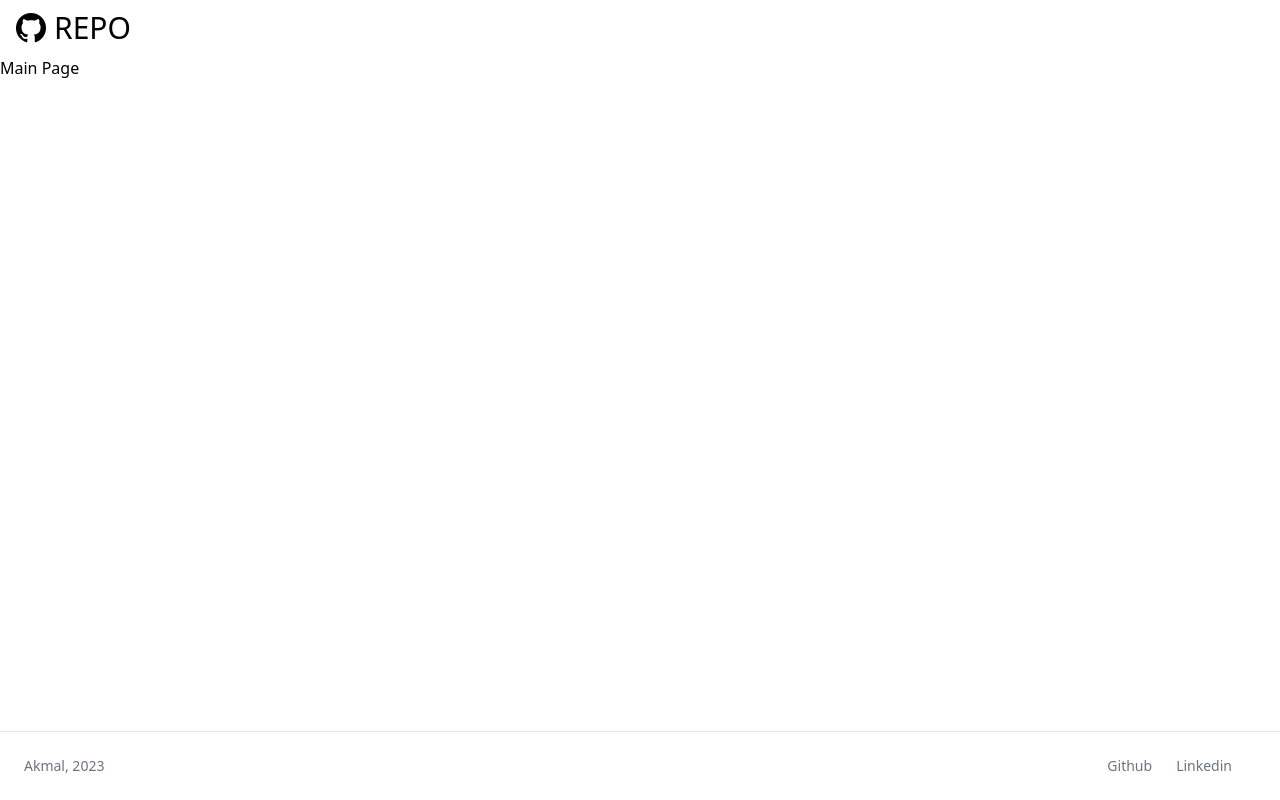
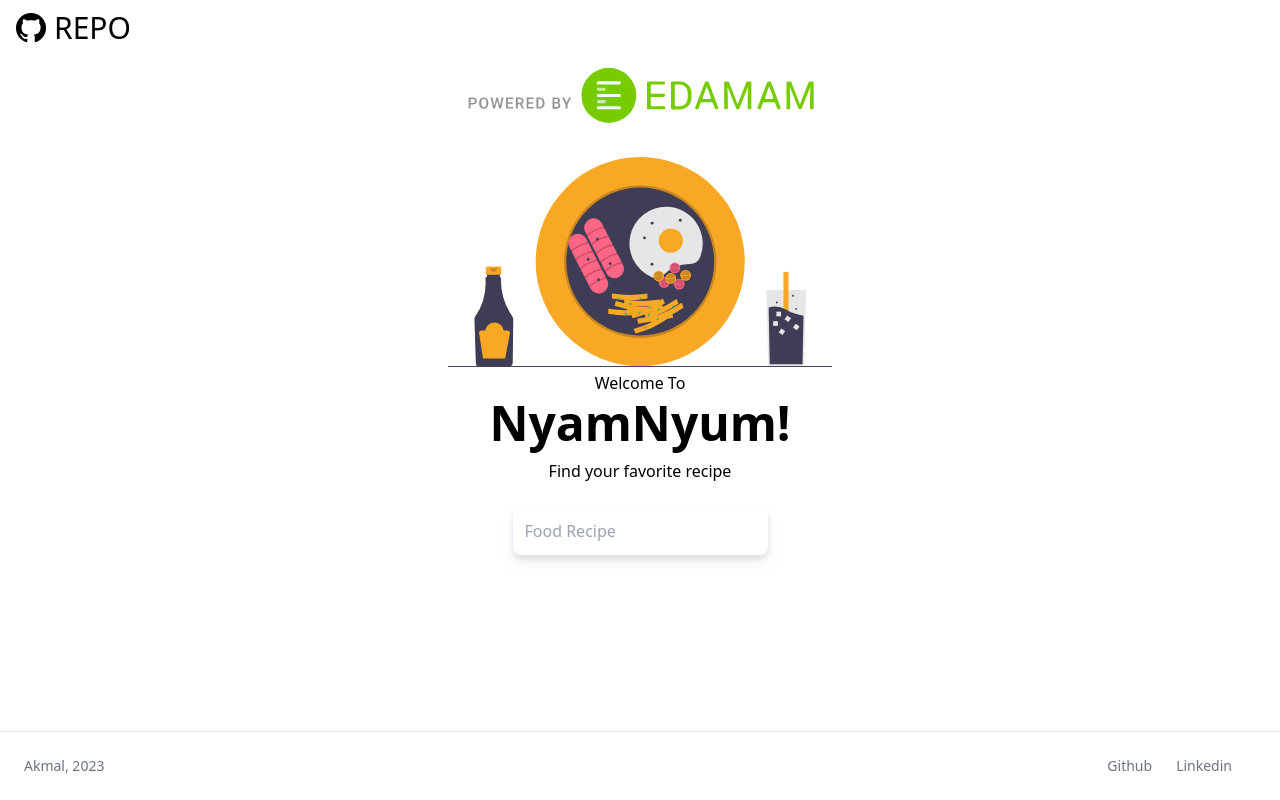
Before and after one commit to akmaladisa/edamam-recipe-search, a Vue app: page / in a window 1280 px wide. Built offline with nearby package versions, Linux system fonts and the light colour scheme.

Commit message:
1st layouting

```diff
--- a/src/components/MainPage.vue
+++ b/src/components/MainPage.vue
@@ -1,3 +1,27 @@
 <template>
-    <h1>Main Page</h1>
+    <div class="container flex justify-center">
+
+        <div class="flex flex-col justify-center">
+            <div class="w-100 mb-3 text-center">
+                <a href="https://edamam.com" class="block">
+                    <img src="../assets/edamam.svg" alt="">
+                </a>
+            </div>
+
+            <div class="w-96 my-3">
+                <img src="../assets/food.svg" alt="Food">
+
+                <p class="mt-1 text-center">Welcome To</p>
+                <h1 class="text-center text-5xl mt-1 font-semibold">NyamNyum!</h1>
+                <p class="mt-3 text-center">Find your favorite recipe</p>
+            </div>
+
+            <div class="my-3 text-center">
+                <form>
+                    <input type="text" placeholder="Food Recipe" class="drop-shadow-lg rounded-lg p-3 focus:outline-none focus:drop-shadow-md">
+                </form>
+            </div>
+        </div>
+
+    </div>
 </template>
--- /dev/null
+++ b/src/components/TheJumbotron.vue
@@ -0,0 +1,15 @@
+<template>
+    <div class="w-100 mb-3 text-center">
+        <a href="https://edamam.com" class="block">
+            <img src="../assets/edamam.svg" alt="">
+        </a>
+    </div>
+
+    <div class="w-96 my-3">
+        <img src="../assets/food.svg" alt="Food">
+
+        <p class="mt-1 text-center">Welcome To</p>
+        <h1 class="text-center text-5xl mt-1 font-semibold">NyamNyum!</h1>
+        <p class="mt-3 text-center">Find your favorite recipe</p>
+    </div>
+</template>
--- a/src/layouts/TheFooter.vue
+++ b/src/layouts/TheFooter.vue
@@ -4,10 +4,10 @@
         </span>
         <ul class="flex flex-wrap items-center mt-3 text-sm text-gray-500 dark:text-gray-400 sm:mt-0">
             <li>
-                <a href="#" class="mr-4 hover:underline md:mr-6 ">Github</a>
+                <a href="https://github.com/akmaladisa" class="mr-4 hover:underline hover:text-green-400 md:mr-6 ">Github</a>
             </li>
             <li>
-                <a href="#" class="mr-4 hover:underline md:mr-6">Linkedin</a>
+                <a href="https://www.linkedin.com/in/akmaladisa/?lipi=urn%3Ali%3Apage%3Ad_flagship3_feed%3Bewwa%2FWWiSVKQWvvj7R8mWw%3D%3D" class="mr-4 hover:underline md:mr-6 hover:text-green-400 ">Linkedin</a>
             </li>
         </ul>
     </footer>
```
